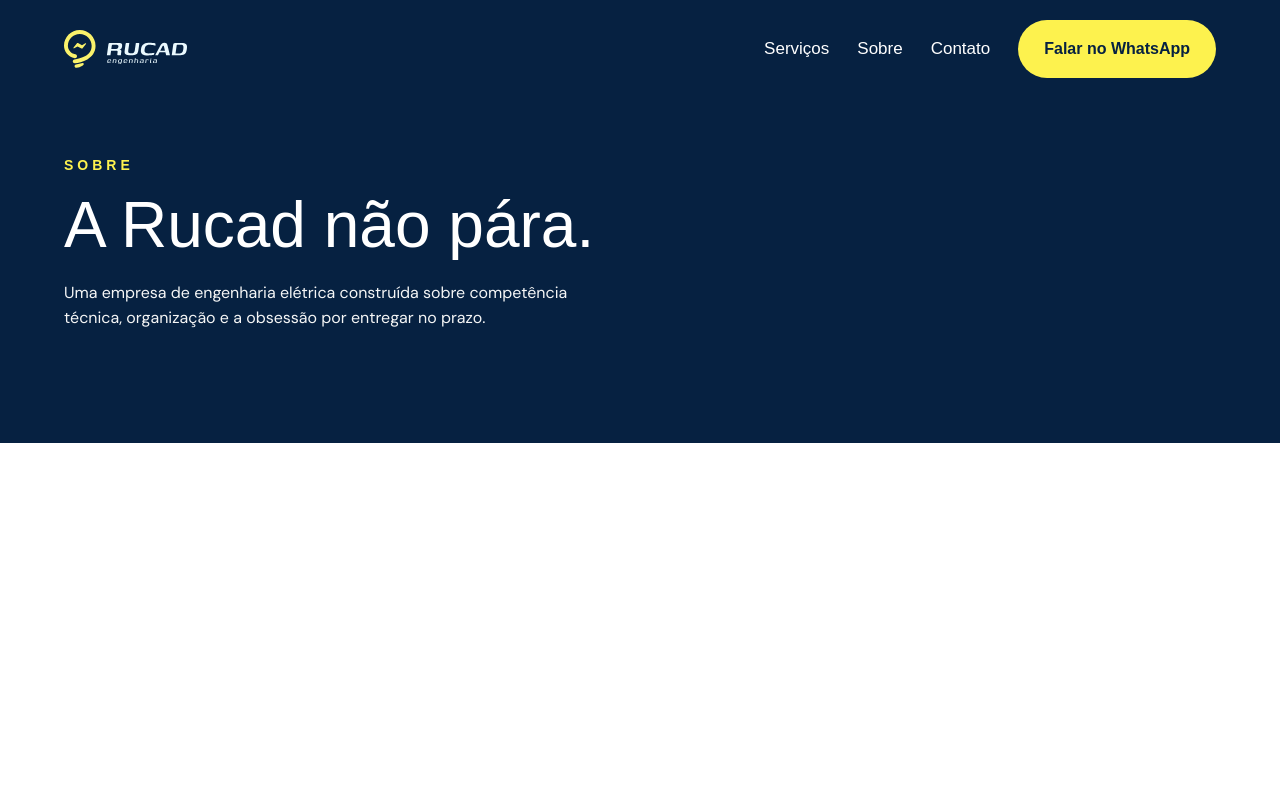
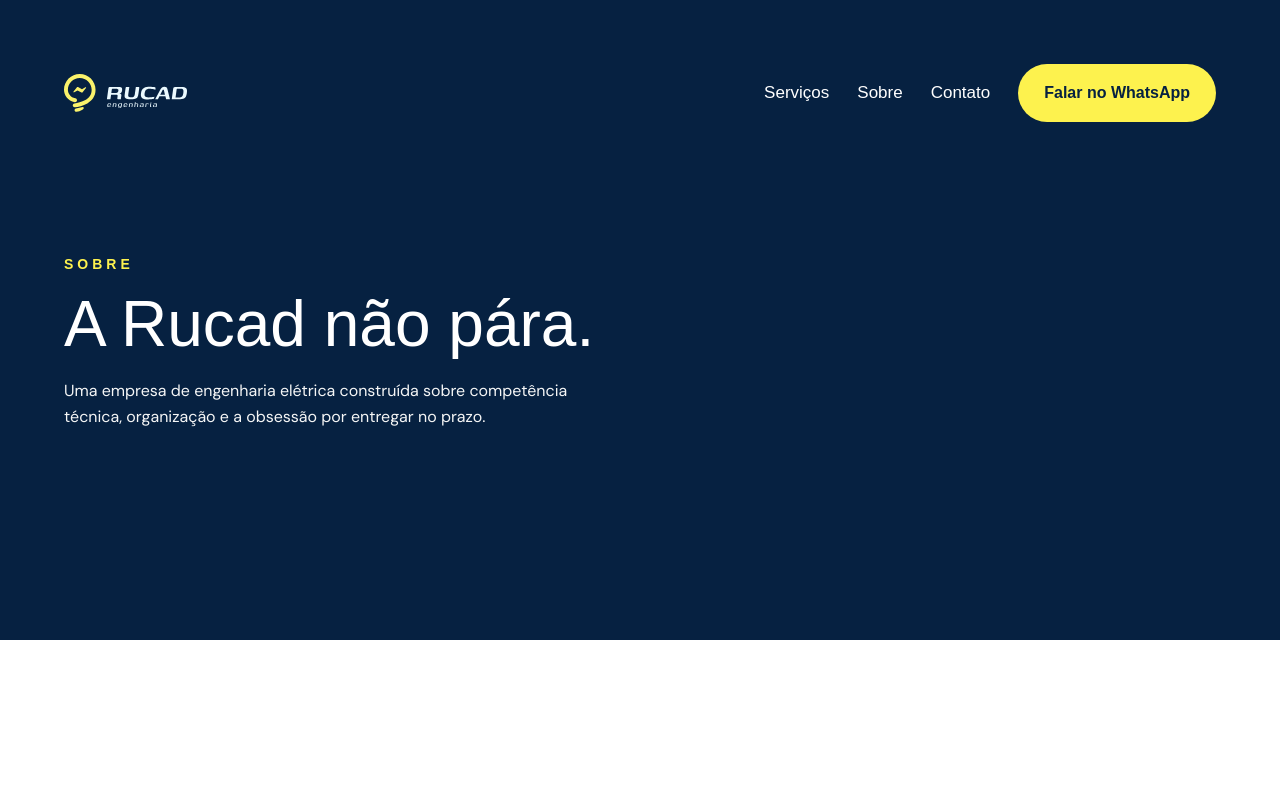
Before and after one commit to neybarao/rucad-site, a Next.js app: page /sobre in a window 1280 px wide. Shown: the top 800 px of the page. Built offline with nearby package versions, Linux system fonts and the light colour scheme; a web font is replaced by a local one.

Commit message:
feat: header padding 64px, hero em 80vh (min-height)

```diff
--- a/app/globals.css
+++ b/app/globals.css
@@ -94,12 +94,12 @@ img, video { max-width: 100%; display: block; }
 .header {
   position: fixed; top: 0; left: 0; width: 100%; z-index: 100;
   transition: background var(--dur) var(--ease), backdrop-filter var(--dur) var(--ease), padding var(--dur) var(--ease);
-  background: transparent; padding: 20px 0;
+  background: transparent; padding: 4rem 0;
 }
 .header--scrolled {
   background: rgba(10, 23, 37, 0.72);
   backdrop-filter: blur(24px);
-  padding: 12px 0;
+  padding: 1.5rem 0;
 }
 .header__inner { display: flex; align-items: center; justify-content: space-between; }
 .header__logo { display: inline-flex; align-items: center; }
@@ -129,18 +129,21 @@ img, video { max-width: 100%; display: block; }
 /* ================================== Hero =================================== */
 .hero {
   position: relative;
+  min-height: 80vh;
+  display: flex;
+  align-items: center;
   padding: 8.75rem 0 6rem;
   background: var(--bg-dark);
   color: var(--text-on-dark);
   overflow: hidden;
 }
-.hero--compact { padding-top: 2.5rem; }
+.hero--compact { min-height: 0; padding-top: 2.5rem; }
 .hero--image { background-size: cover; background-position: center; background-repeat: no-repeat; }
 .hero__overlay {
   position: absolute; inset: 0; z-index: 1;
   background: linear-gradient(180deg, rgba(10, 23, 37, 0.6) 0, rgba(10, 23, 37, 0.6) 12.5rem, #06101B 100%);
 }
-.hero__inner { position: relative; z-index: 2; }
+.hero__inner { position: relative; z-index: 2; width: 100%; }
 .hero__kicker { font-family: var(--font-heading); font-weight: 600; letter-spacing: 0.25rem; font-size: 0.875rem; color: var(--brand-secondary); margin-bottom: 1rem; }
 .hero__title { font-family: var(--font-heading); font-weight: 500; font-size: 4rem; line-height: 1.05; color: #FFFFFF; max-width: 18ch; }
 .hero__subtitle { font-family: var(--font-body); font-weight: 400; font-size: 1rem; line-height: 1.6; color: #F5F6F6; max-width: 48ch; margin-top: 1.25rem; }
```
